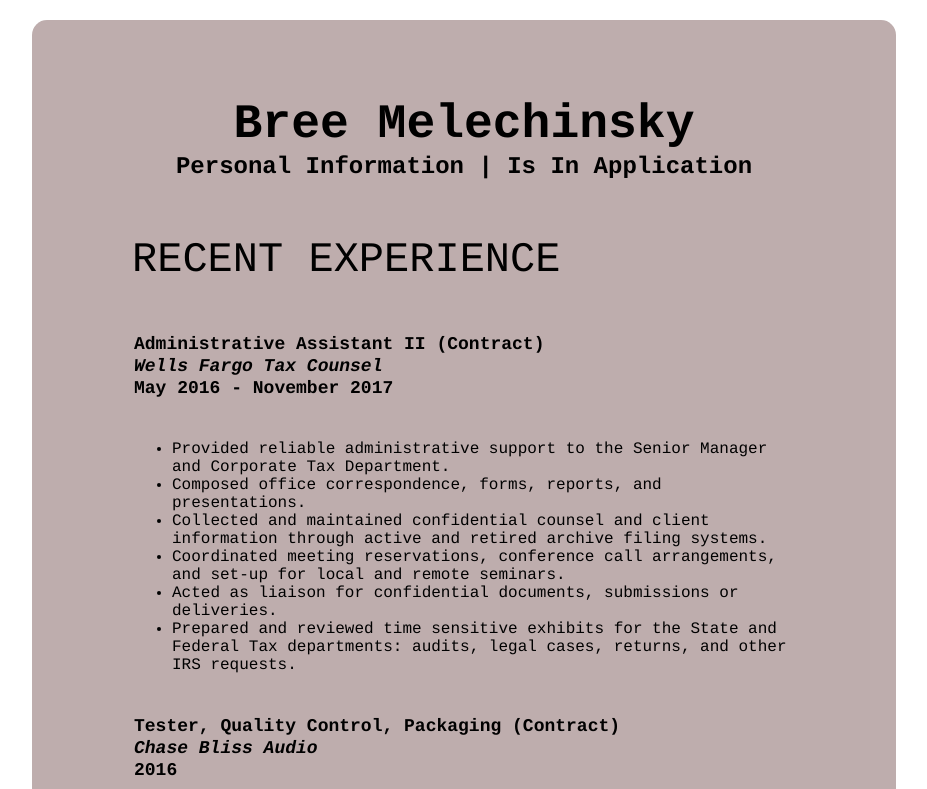
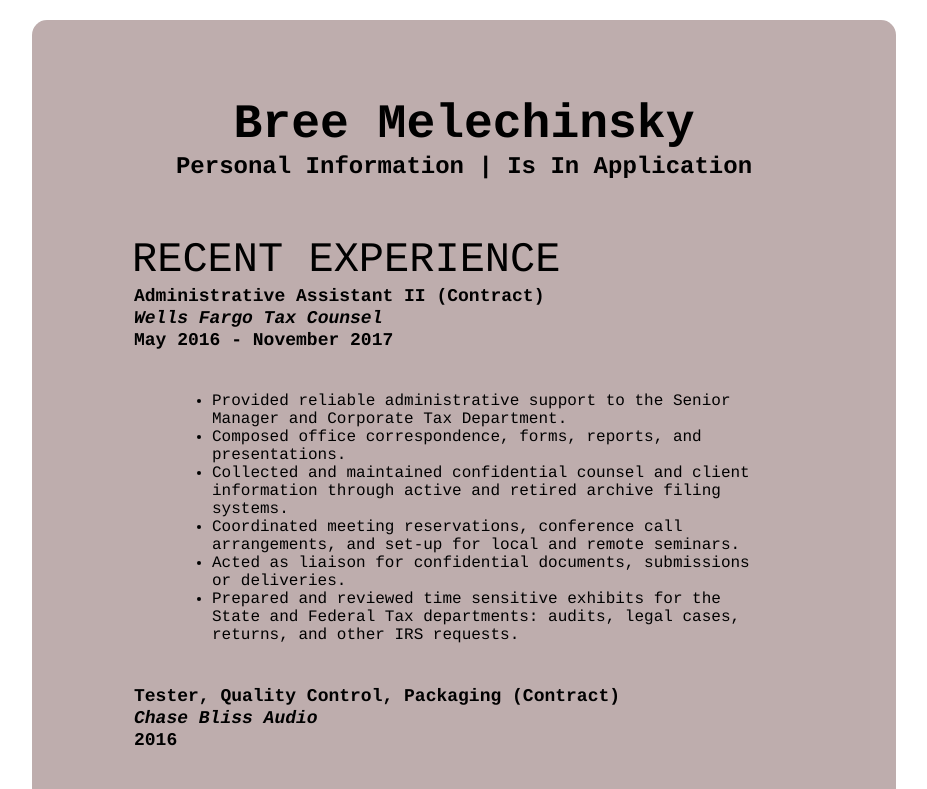
Before and after one commit to juniormince/juniormince.github.io, a plain HTML site: page index.html in a window 1280 px wide. Shown: the top 789 px of the page, without its empty margins (176-1103 px from the left). Drawn offline with Linux system fonts and the light colour scheme.

Commit message:
Update index.html

```diff
--- a/index.html
+++ b/index.html
@@ -16,7 +16,7 @@
 			<br><br><br>
 
 			<div id="recentexperience"> RECENT EXPERIENCE
-					<br><br>
+					<br>
 				<div id="wellsfargo">
 					<h3>Administrative Assistant II (Contract)</h3>
 					<div class="employer">
@@ -24,14 +24,14 @@
 						<h4>May 2016 - November 2017</h4>
 					</div>
 					<div class="work">
-							<ul>
+							<ul><blockquote>
 	<li>Provided reliable administrative support to the Senior Manager and Corporate Tax Department.</li>
 	<li>Composed office correspondence, forms, reports, and presentations.</i>
 	<li>Collected and maintained confidential counsel and client information through active and retired archive filing systems.</li>
 	<li>Coordinated meeting reservations, conference call arrangements, and set-up for local and remote seminars.</li>
 	<li>Acted as liaison for confidential documents, submissions or deliveries.</li>
 	<li>Prepared and reviewed time sensitive exhibits for the State and Federal Tax departments: audits, legal cases, returns, and other IRS requests.</li>
-							</ul>
+								</blockquote></ul>
 					</div>
 				</div>
 
```
